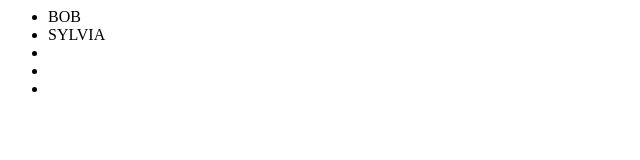
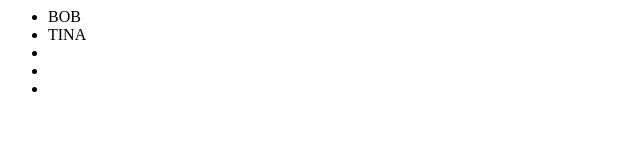
Before and after one commit to fuzby/Rose-Garden, a plain HTML site: page index.html in a window 1280 px wide. Shown: the full height of the page, 0-640 px from the left. Drawn offline with Linux system fonts and the light colour scheme.

Commit message:
This is an example of a long message on various lines

```diff
--- a/index.html
+++ b/index.html
@@ -3,7 +3,7 @@
 	<div>
 		<ul>
 			<li>BOB</li>
-			<li>SYLVIA</li>
+			<li>TINA</li>
 			<li></li>
 			<li></li>
 			<li></li>
```
